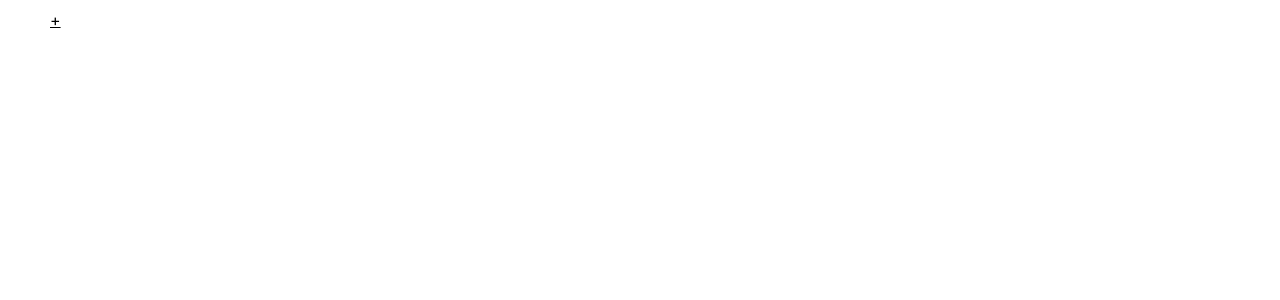
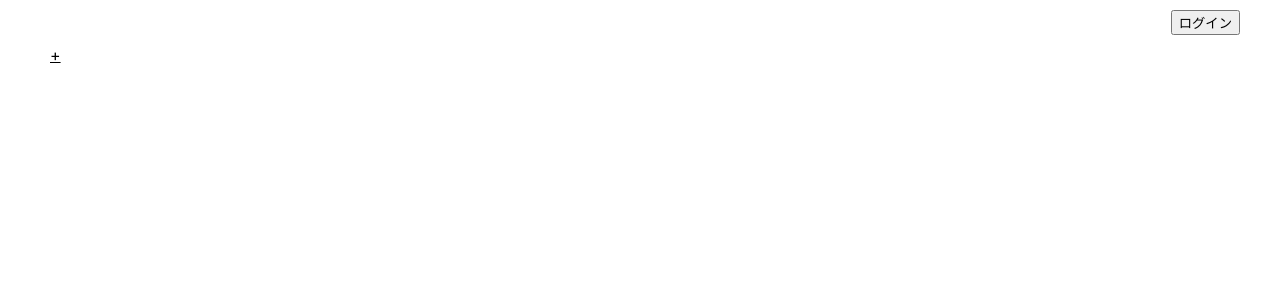
Before and after one commit to ckym02/spa-react-memo-app, a React (Create React App) app: page / in a window 1280 px wide. Shown: the top 300 px of the page. Built offline with nearby package versions, Linux system fonts and the light colour scheme.

Commit message:
ログインボタンの追加

```diff
--- /dev/null
+++ b/src/features/auth/index.js
@@ -0,0 +1,16 @@
+import { useState } from 'react';
+
+export const Login = () => {
+  const [isLoggedIn, setIsLoggedIn] = useState(false);
+  const handleLoginButtonClick = () => {
+    setIsLoggedIn(!isLoggedIn);
+  };
+
+  return (
+    <div style={{ paddingTop: 10, paddingRight: 40, textAlign: 'right' }}>
+      <button onClick={handleLoginButtonClick}>
+        {isLoggedIn ? 'ログアウト' : 'ログイン'}
+      </button>
+    </div>
+  );
+};
--- a/src/index.jsx
+++ b/src/index.jsx
@@ -1,11 +1,13 @@
 import React from 'react';
 import ReactDOM from 'react-dom/client';
 import { Memo } from './features/memo/index';
+import { Login } from './features/auth/index';
 import './index.css';
 
 const root = ReactDOM.createRoot(document.getElementById('root'));
 root.render(
   <React.StrictMode>
+    <Login />
     <Memo />
   </React.StrictMode>,
 );
```
